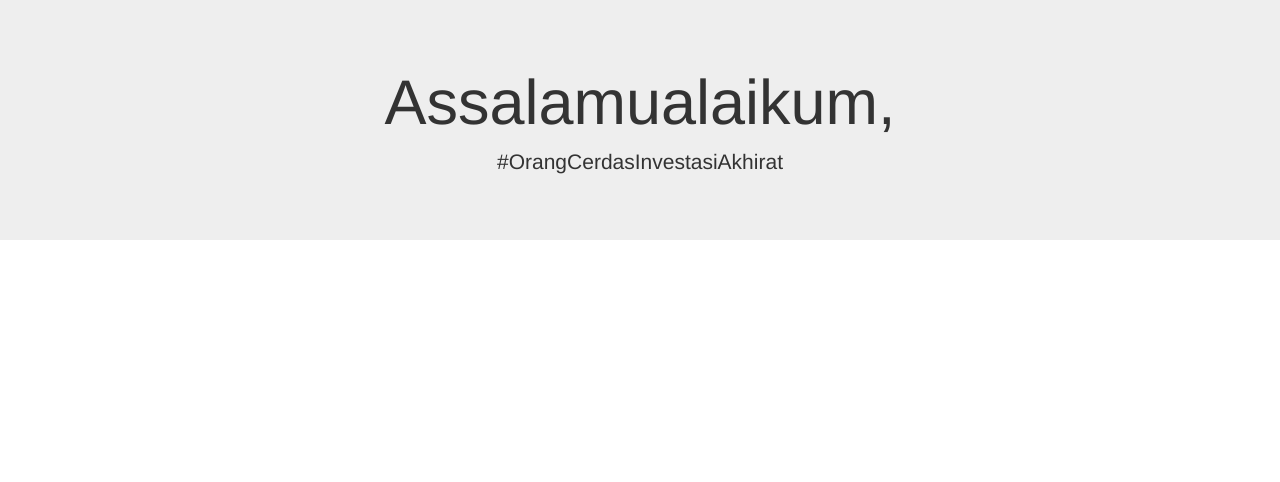
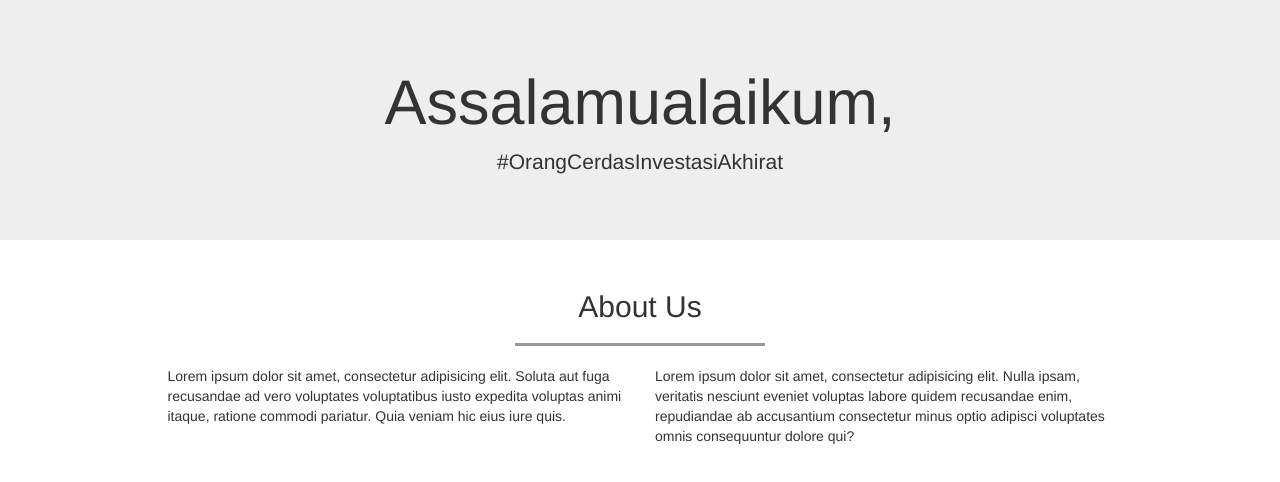
Before and after one commit to suwandidwis/suwandidwis.github.io, a plain HTML site: page index.html in a window 1280 px wide. Drawn offline with Linux system fonts and the light colour scheme.

Commit message:
add about us

```diff
--- a/index.html
+++ b/index.html
@@ -20,6 +20,28 @@
     </div>
     <!-- akhir jumbotron -->
 
+    <!-- about -->
+    <section class="about" id="about">
+      <div class="container">
+        <div class="row">
+          <div class="col-sm-12">
+            <h2 class="text-center">About Us</h2>
+            <hr>
+          </div>
+        </div>
+
+        <div class="row">
+          <div class="col-sm-5 col-sm-offset-1">
+            <p>Lorem ipsum dolor sit amet, consectetur adipisicing elit. Soluta aut fuga recusandae ad vero voluptates voluptatibus iusto expedita voluptas animi itaque, ratione commodi pariatur. Quia veniam hic eius iure quis.</p>
+          </div>
+          <div class="col-sm-5">
+            <p>Lorem ipsum dolor sit amet, consectetur adipisicing elit. Nulla ipsam, veritatis nesciunt eveniet voluptas labore quidem recusandae enim, repudiandae ab accusantium consectetur minus optio adipisci voluptates omnis consequuntur dolore qui?</p>
+          </div>
+        </div>
+      </div>
+    </section>
+    <!-- akhir about -->
+
     <!-- jQuery (necessary for Bootstrap's JavaScript plugins) -->
     <script src="js/jquery-3.1.1.min.js"></script>
     <script src="js/jquery.easing.1.3.js"></script>
```
